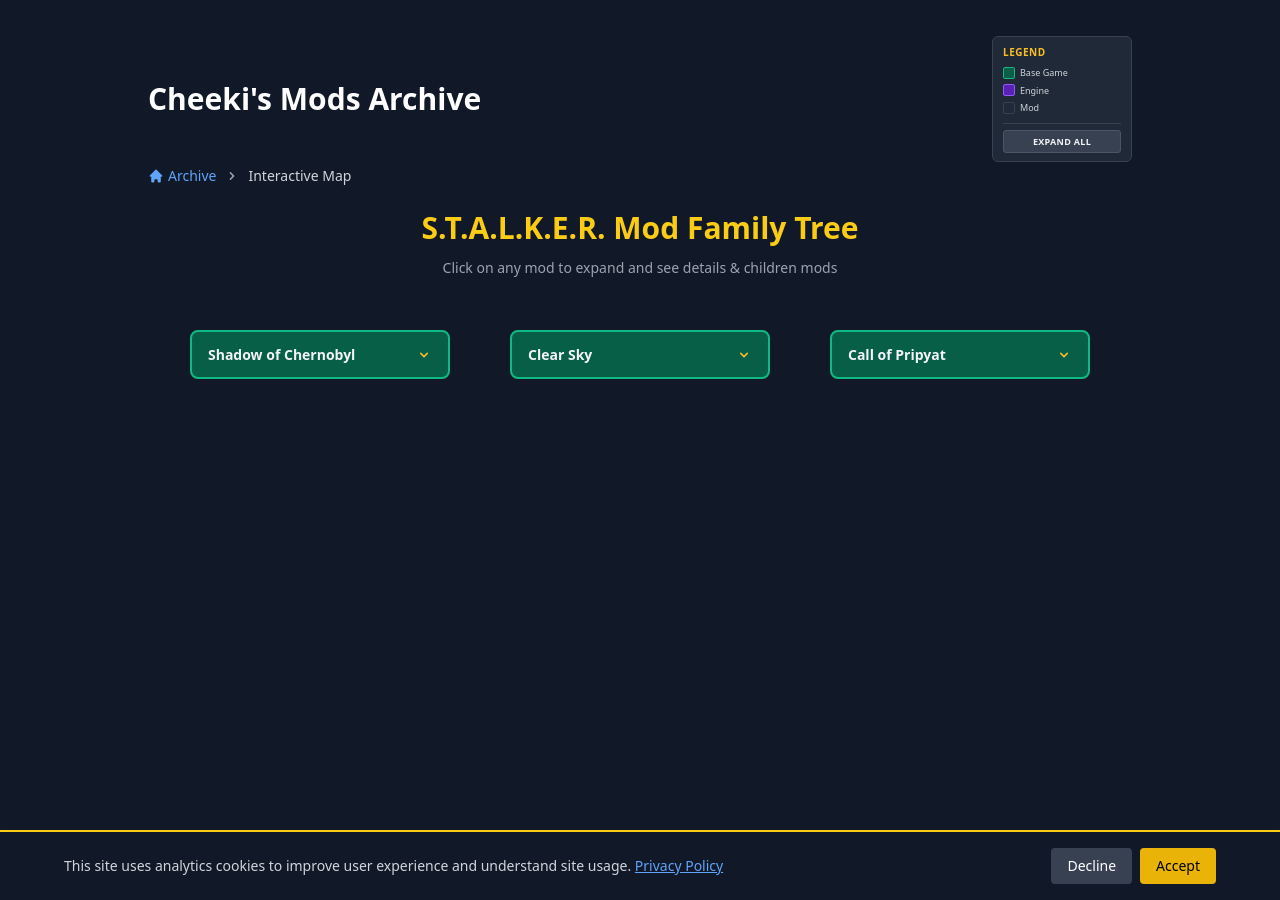
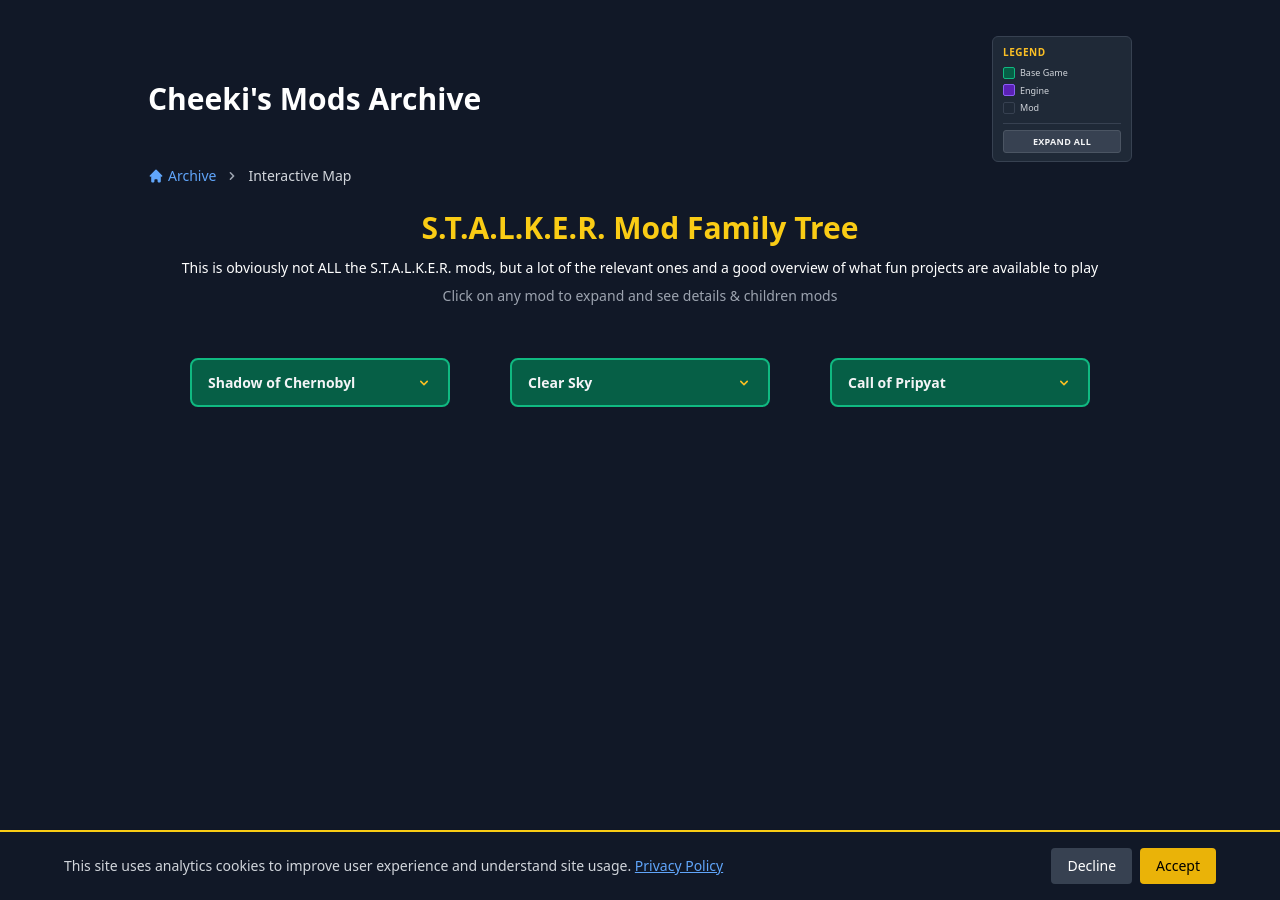
Before and after one commit to Cheekitos/CSMA-Test, a Jekyll site: the page built from stalker-map.html, in a window 1280 px wide. Built offline with Jekyll 4.4.1, drawn with Linux system fonts in a browser that asks for light colours; nearby versions of some CDN libraries.

Commit message:
Update stalker-map.html

```diff
--- a/stalker-map.html
+++ b/stalker-map.html
@@ -350,6 +350,7 @@
   </nav>
 
   <h1 class="text-3xl font-bold text-center mb-3 text-yellow-400">S.T.A.L.K.E.R. Mod Family Tree</h1>
+  <p class="text-center text-white mb-2 text-sm">This is obviously not ALL the S.T.A.L.K.E.R. mods, but a lot of the relevant ones and a good overview of what fun projects are available to play</p>
   <p class="text-center text-gray-400 mb-8 text-sm">Click on any mod to expand and see details & children mods</p>
 
   <!-- Flowchart -->
```
